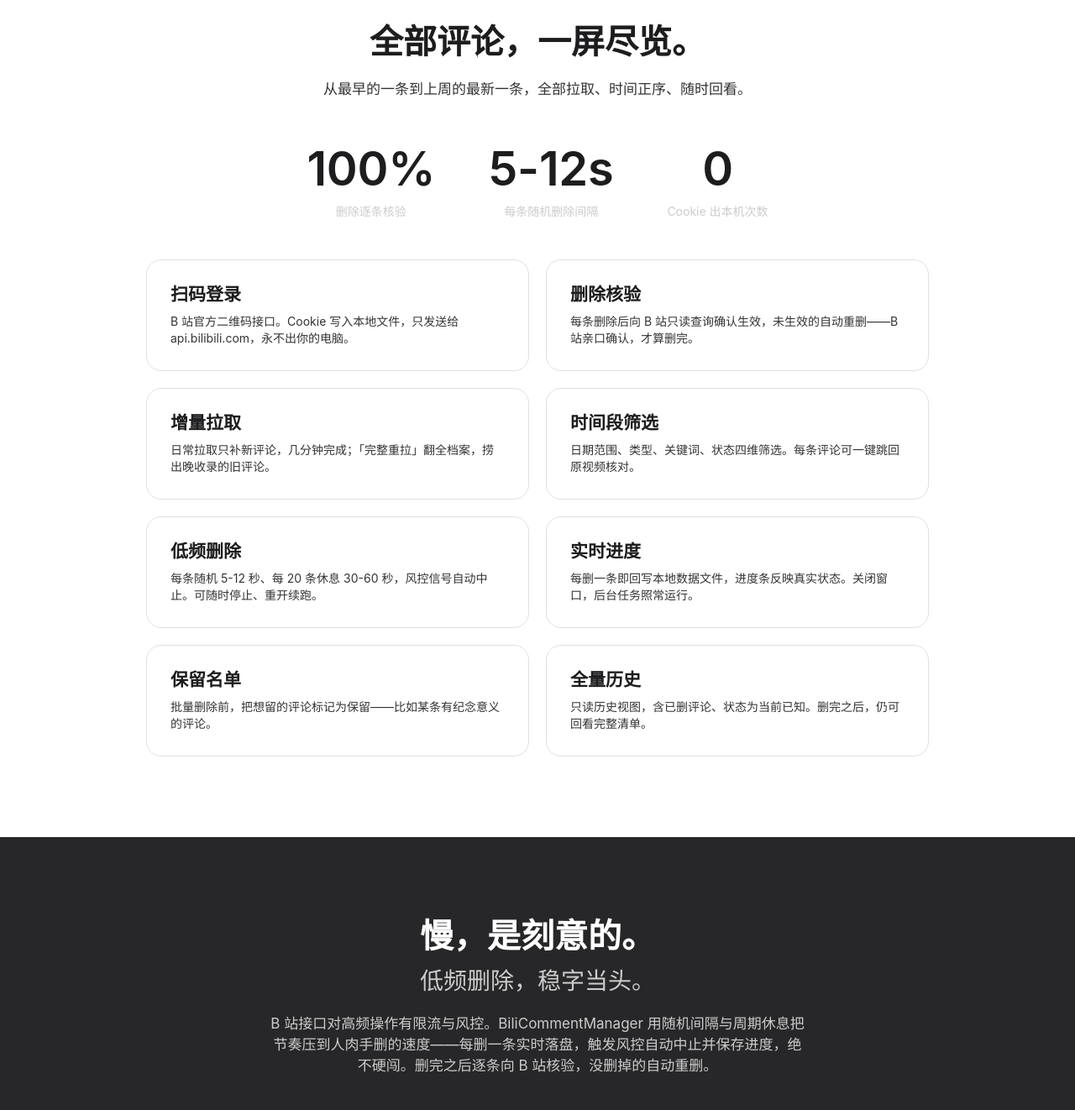
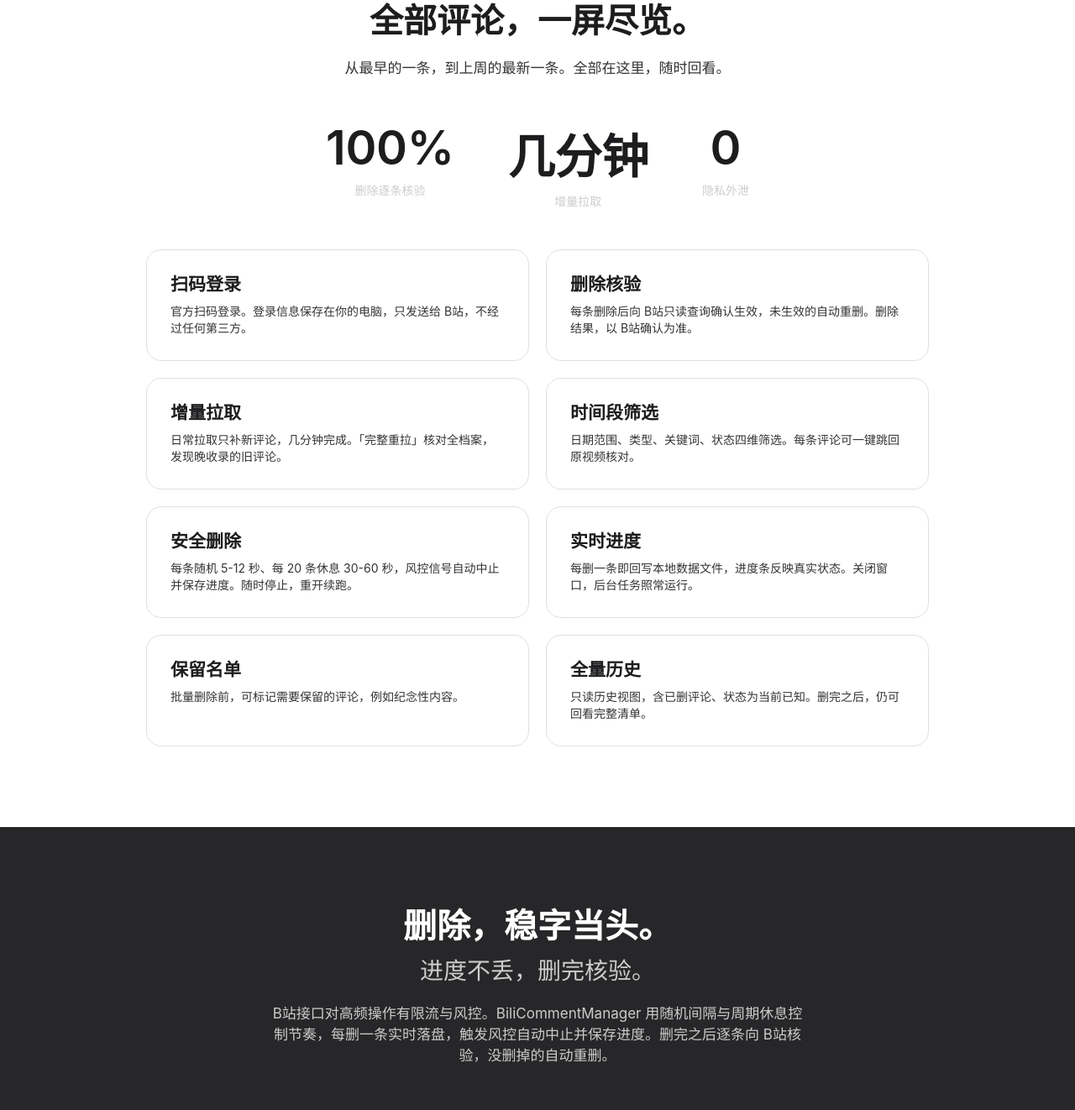
Before and after one commit to Mal-Suen/BiliCommentManager, a plain HTML site: page docs/index.html in a window 1280 px wide. Shown: the part 958-2280 px from the top of the page at 84% size. Drawn offline with Linux system fonts and the light colour scheme.

Commit message:
介绍页定稿：苹果风格文案＋去口语化＋示例评论改为攻击性发言（黑历史定义），含用户手动调整

```diff
--- a/docs/index.html
+++ b/docs/index.html
@@ -3,8 +3,8 @@
 <head>
 <meta charset="utf-8">
 <meta name="viewport" content="width=device-width, initial-scale=1">
-<title>BiliCommentManager — B 站评论管理器（黑历史管理器）</title>
-<meta name="description" content="扫码登录，拉取你在 B 站发表过的每一条评论，低频批量删除，删完逐条向 B 站核验。">
+<title>BiliCommentManager — B站评论管理器（黑历史管理器）</title>
+<meta name="description" content="B站评论，一键拉取。黑历史，一键清除。">
 <style>
 :root{
   --blue:#0066cc;--blue-focus:#0071e3;--blue-on-dark:#2997ff;
@@ -152,10 +152,9 @@ footer .sep{color:var(--hairline)}
 <!-- 首屏 -->
 <section class="tile tile-parchment center">
   <div class="wrap">
-    <h1>B 站评论管理器</h1>
+    <h1>B站评论管理器</h1>
     <p class="lead" style="color:var(--ink-80);font-size:24px;font-weight:300">黑历史管理器</p>
-    <p class="sub">扫码登录，拉取你在 B 站发表过的每一条评论。<br>
-      低频删除，删完逐条向 B 站核验——没删掉的自动重删。</p>
+    <p class="sub">B站评论，一键拉取。黑历史，一键清除。</p>
     <div class="cta-row">
       <a class="btn-primary" href="https://github.com/Mal-Suen/BiliCommentManager/releases/latest/download/BiliCommentManager.exe">下载 exe</a>
       <a class="btn-secondary" href="https://github.com/Mal-Suen/BiliCommentManager">查看源码</a>
@@ -167,8 +166,8 @@ footer .sep{color:var(--hairline)}
           <b>总数 <em>1280</em></b><b>已删 <em>806</em></b><b>待删 <em>474</em></b>
           <b>保留 <em>12</em></b><b>2021-03 ~ 2026-09</b>
         </div>
-        <div class="mock-row"><span class="t">2021-03-14</span><span class="c">前排围观，这个视频太真实了</span><span class="s g">已删</span></div>
-        <div class="mock-row"><span class="t">2022-06-08</span><span class="c">从首页推荐刷过来的，评论区比视频还精彩</span><span class="s">待删</span></div>
+        <div class="mock-row"><span class="t">2021-03-14</span><span class="c">这种视频也有人看？浪费时间</span><span class="s g">已删</span></div>
+        <div class="mock-row"><span class="t">2022-06-08</span><span class="c">就这水平也敢发视频？建议转行</span><span class="s">待删</span></div>
         <div class="mock-row"><span class="t">2023-11-20</span><span class="c">这个梗我居然看懂了，暴露年龄了</span><span class="s">保留</span></div>
         <div class="mock-row"><span class="t">2025-09-02</span><span class="c">三年后再来看，依然经典</span><span class="s">待删</span></div>
         <div class="mock-prog">
@@ -184,20 +183,20 @@ footer .sep{color:var(--hairline)}
 <section class="tile tile-white center" id="features">
   <div class="wrap">
     <h2>全部评论，一屏尽览。</h2>
-    <p class="sub">从最早的一条到上周的最新一条，全部拉取、时间正序、随时回看。</p>
+    <p class="sub">从最早的一条，到上周的最新一条。全部在这里，随时回看。</p>
     <div class="stats-row">
       <div class="stat"><b>100%</b><span>删除逐条核验</span></div>
-      <div class="stat"><b>5-12s</b><span>每条随机删除间隔</span></div>
-      <div class="stat"><b>0</b><span>Cookie 出本机次数</span></div>
+      <div class="stat"><b>几分钟</b><span>增量拉取</span></div>
+      <div class="stat"><b>0</b><span>隐私外泄</span></div>
     </div>
     <div class="feature-grid" style="text-align:left">
-      <div class="card"><h3>扫码登录</h3><p>B 站官方二维码接口。Cookie 写入本地文件，只发送给 api.bilibili.com，永不出你的电脑。</p></div>
-      <div class="card"><h3>删除核验</h3><p>每条删除后向 B 站只读查询确认生效，未生效的自动重删——B 站亲口确认，才算删完。</p></div>
-      <div class="card"><h3>增量拉取</h3><p>日常拉取只补新评论，几分钟完成；「完整重拉」翻全档案，捞出晚收录的旧评论。</p></div>
+      <div class="card"><h3>扫码登录</h3><p>官方扫码登录。登录信息保存在你的电脑，只发送给 B站，不经过任何第三方。</p></div>
+      <div class="card"><h3>删除核验</h3><p>每条删除后向 B站只读查询确认生效，未生效的自动重删。删除结果，以 B站确认为准。</p></div>
+      <div class="card"><h3>增量拉取</h3><p>日常拉取只补新评论，几分钟完成。「完整重拉」核对全档案，发现晚收录的旧评论。</p></div>
       <div class="card"><h3>时间段筛选</h3><p>日期范围、类型、关键词、状态四维筛选。每条评论可一键跳回原视频核对。</p></div>
-      <div class="card"><h3>低频删除</h3><p>每条随机 5-12 秒、每 20 条休息 30-60 秒，风控信号自动中止。可随时停止、重开续跑。</p></div>
+      <div class="card"><h3>安全删除</h3><p>每条随机 5-12 秒、每 20 条休息 30-60 秒，风控信号自动中止并保存进度。随时停止，重开续跑。</p></div>
       <div class="card"><h3>实时进度</h3><p>每删一条即回写本地数据文件，进度条反映真实状态。关闭窗口，后台任务照常运行。</p></div>
-      <div class="card"><h3>保留名单</h3><p>批量删除前，把想留的评论标记为保留——比如某条有纪念意义的评论。</p></div>
+      <div class="card"><h3>保留名单</h3><p>批量删除前，可标记需要保留的评论，例如纪念性内容。</p></div>
       <div class="card"><h3>全量历史</h3><p>只读历史视图，含已删评论、状态为当前已知。删完之后，仍可回看完整清单。</p></div>
     </div>
   </div>
@@ -206,9 +205,9 @@ footer .sep{color:var(--hairline)}
 <!-- 删除节奏 -->
 <section class="tile tile-dark center">
   <div class="wrap">
-    <h2>慢，是刻意的。</h2>
-    <p class="lead">低频删除，稳字当头。</p>
-    <p class="sub">B 站接口对高频操作有限流与风控。BiliCommentManager 用随机间隔与周期休息把节奏压到人肉手删的速度——每删一条实时落盘，触发风控自动中止并保存进度，绝不硬闯。删完之后逐条向 B 站核验，没删掉的自动重删。</p>
+    <h2>删除，稳字当头。</h2>
+    <p class="lead">进度不丢，删完核验。</p>
+    <p class="sub">B站接口对高频操作有限流与风控。BiliCommentManager 用随机间隔与周期休息控制节奏，每删一条实时落盘，触发风控自动中止并保存进度。删完之后逐条向 B站核验，没删掉的自动重删。</p>
   </div>
 </section>
 
@@ -248,7 +247,7 @@ footer .sep{color:var(--hairline)}
 
 <footer>
   <div class="wrap">
-    <span>BiliCommentManager · B 站评论管理器（黑历史管理器）</span>
+    <span>BiliCommentManager · B站评论管理器（黑历史管理器）</span>
     <span class="sep">|</span>
     <a href="https://github.com/Mal-Suen/BiliCommentManager">GitHub</a>
     <a href="https://github.com/Mal-Suen/BiliCommentManager/releases">Releases</a>
```
